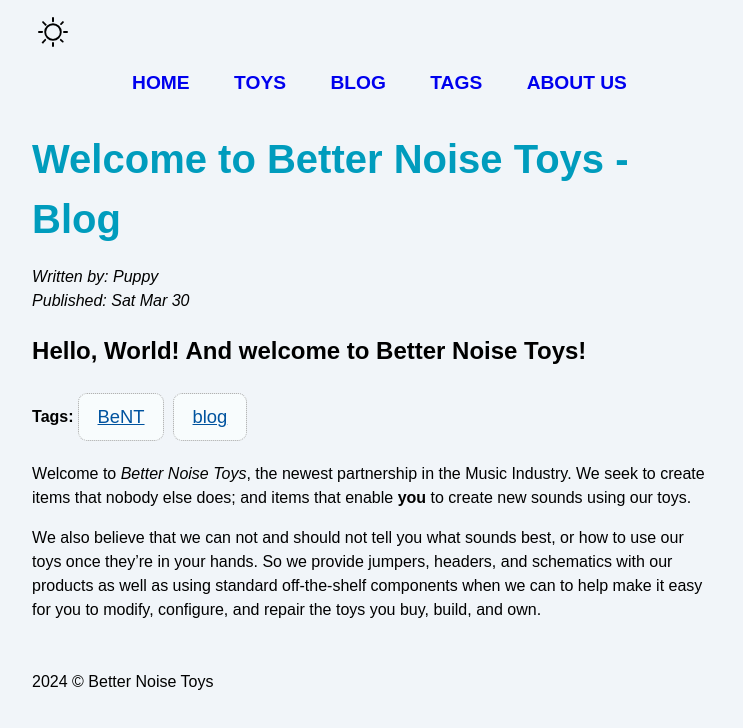
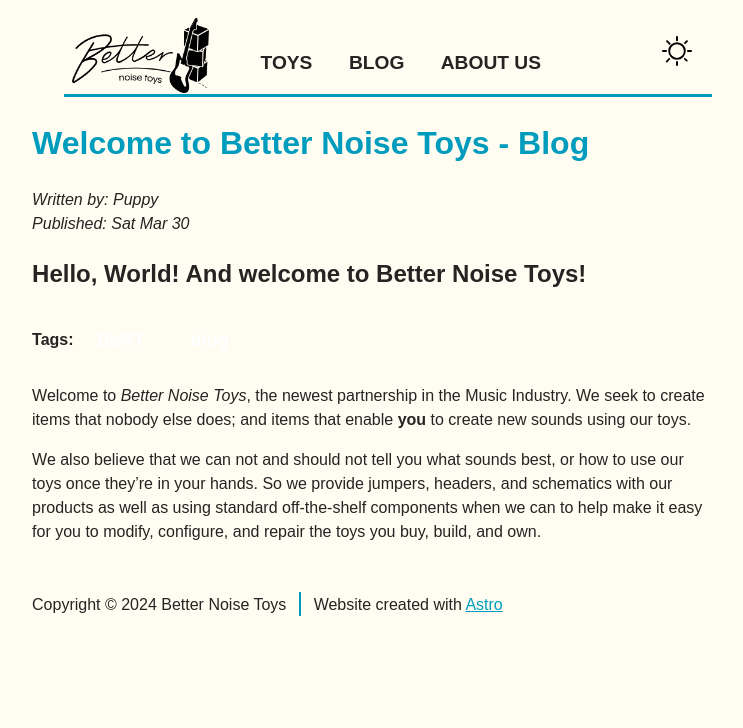
Before and after one commit to PuppyGirlBelly/BeNT_Website, an Astro site: page /posts/post-1 in a window 1280 px wide. Shown: the whole page, without its empty margins (268-1011 px from the left). Built offline with nearby package versions, Linux system fonts and the light colour scheme; Astro itself is replaced by a stand-in of ours.

Commit message:
Improve Navbar for Mobile and Desktop

```diff
--- a/package.json
+++ b/package.json
@@ -13,7 +13,8 @@
     "@astrojs/check": "^0.5.10",
     "@astrojs/rss": "^4.0.5",
     "@astrojs/ts-plugin": "^1.6.1",
-    "astro": "^4.5.12"
+    "astro": "^4.5.12",
+    "modern-normalize": "^2.0.0"
   },
   "devDependencies": {
     "@typescript-eslint/parser": "^7.4.0",
@@ -25,6 +26,7 @@
     "postcss-html": "^1.6.0",
     "prettier": "^3.2.5",
     "prettier-plugin-astro": "^0.13.0",
+    "sass": "^1.72.0",
     "stylelint": "^16.3.1",
     "stylelint-config-html": "^1.1.0",
     "stylelint-config-standard": "^36.0.0",
--- a/src/components/ThemeIcon.astro
+++ b/src/components/ThemeIcon.astro
@@ -19,8 +19,14 @@
 
 <style>
 	#themeToggle {
-		border: 0;
+        display: block;
 		background: none;
+        color: inherit;
+        border: 0;
+        padding: 0;
+        font: inherit;
+        cursor: pointer;
+        outline: inherit;
 	}
 	.sun {
 		fill: black;
--- a/src/components/footer.astro
+++ b/src/components/footer.astro
@@ -1,16 +1,29 @@
 ---
-// const { themeColor } = Astro.props;
+const { themeColor } = Astro.props;
 // import Social from './social.astro';
 ---
-<style>
-    footer {
-        display: flex;
-        gap: 1rem;
-        margin-top: 2rem;
-    }
-</style>
 
 <footer>
-    <p>2024 © Better Noise Toys</p>
-    <!-- <Social themeColor={themeColor} platform="reverb" username="Better_Noise_Toys" /> -->
+	<p>
+		Copyright © 2024 Better Noise Toys
+		<span class="divider"></span>
+		Website created with <a href="https://astro.build/">Astro</a>
+	</p>
+	<!-- <Social themeColor={themeColor} platform="reverb" username="Better_Noise_Toys" /> -->
 </footer>
+
+<style define:vars={{ themeColor }}>
+	footer {
+		display: flex;
+		gap: 1rem;
+		margin-top: 2rem;
+	}
+
+	.divider {
+		display: inline-block;
+		width: 0.15em;
+		height: 1.5em;
+		background-color: var(--themeColor);
+        margin: 0 0.5em -0.4em 0.5em;
+	}
+</style>
--- a/src/components/hamburger.astro
+++ /dev/null
@@ -1,7 +0,0 @@
----
----
-<div class="hamburger">
-  <span class="line"></span>
-  <span class="line"></span>
-  <span class="line"></span>
-</div>
--- a/src/components/header.astro
+++ b/src/components/header.astro
@@ -1,12 +1,169 @@
 ---
-import Hamburger from "./hamburger.astro";
-import Navigation from "./navigation.astro";
-import ThemeIcon from "./ThemeIcon.astro";
+import ThemeIcon from './ThemeIcon.astro';
+const { themeColor } = Astro.props;
+const pathname = new URL(Astro.request.url).pathname;
+const currentPath = pathname.slice(1); // Removes the first "/"
+// import '../styles/components/header.scss';
 ---
+
 <header>
-    <nav>
-        <Hamburger />
-        <ThemeIcon />
-        <Navigation />
-    </nav>
+	<nav>
+		<div class="hamburger">
+			<span class="line"></span>
+			<span class="line"></span>
+			<span class="line"></span>
+		</div>
+
+		<div class="mobile-logo logo"></div>
+
+		<div class="nav-links">
+			<a class={currentPath === '' ? 'active desktop-logo logo' : 'desktop-logo logo'} href="/">
+				Home
+			</a>
+			<a class={currentPath === 'toys' ? 'active' : ''} href="/toys">Toys</a>
+			<a class={currentPath === 'blog' ? 'active' : ''} href="/blog">Blog</a>
+			<a class={currentPath === 'about' ? 'active' : ''} href="/about">About Us</a>
+		</div>
+
+		<div class="container">
+			<ThemeIcon />
+		</div>
+	</nav>
 </header>
+
+<style define:vars={{ themeColor }}>
+	header {
+		position: relative;
+		max-width: 80ch;
+	}
+
+	.hamburger {
+		height: 3em;
+		width: 3em;
+		padding: 1.25em 1.25em;
+        margin-bottom: 1em;
+		cursor: pointer;
+	}
+
+	.line {
+		display: block;
+		width: 2.5em;
+		height: 0.25em;
+		margin: 0 0 0.5em 0;
+		background-color: var(--themeColor);
+		border-radius: 0.5em;
+	}
+
+	.nav-links {
+		width: 100%;
+		top: 5rem;
+		left: 48px;
+		display: none;
+		margin: 0;
+        border-bottom: 0.2em solid var(--themeColor);
+
+		a {
+			display: block;
+			text-align: center;
+			padding: 10px 0;
+			text-decoration: none;
+			font-size: 1.2rem;
+			font-weight: bold;
+			text-transform: uppercase;
+            transition: background-color 0.2s ease;
+
+			&:hover,
+			&:focus {
+				background-color: var(--themeColor);
+				color: white;
+			}
+		}
+
+		.active {
+			background-color: var(--themeColor);
+			color: white;
+		}
+	}
+
+	.logo {
+		background-image: url('../../public/logo//logo_500_dark.png');
+		background-size: 90% auto;
+		background-repeat: no-repeat;
+		background-position: center;
+	}
+
+	.mobile-logo {
+		position: fixed;
+		width: 8em;
+		height: 4em;
+        top: 0.5em;
+        left: 50%;
+        transform: translateX(-50%);
+	}
+
+	.container {
+		position: absolute;
+		top: 1.25em;
+		right: 1.25em;
+	}
+
+	.expanded {
+		display: unset;
+	}
+
+	@media screen and (0 < width < 80ch) {
+		.nav-links {
+			.desktop-logo {
+				background-image: initial;
+			}
+		}
+	}
+
+	@media screen and (80ch < width) {
+		.nav-links {
+			margin-left: 2em;
+			display: block;
+			position: static;
+			width: auto;
+			background: none;
+
+			a {
+				display: inline-block;
+				padding: 0.75rem 1rem;
+                line-height: 2;
+			}
+
+			.desktop-logo {
+                margin-right: 1.5rem;
+				background-size: 90% auto;
+				background-repeat: no-repeat;
+				background-position: center;
+				color: transparent;
+				font-size: 2.5rem;
+                line-height: 1.35;
+
+				&:hover,
+				&:focus {
+					color: transparent;
+				}
+			}
+		}
+
+		.mobile-logo {
+            display: none;
+			background-image: initial;
+		}
+
+		.hamburger {
+			display: none;
+		}
+	}
+</style>
+
+<script>
+	document.addEventListener('astro:page-load', () => {
+		document.querySelector('.hamburger')?.addEventListener('click', () => {
+			document.querySelector('.nav-links')?.classList.toggle('expanded');
+		});
+	});
+</script>
--- a/src/components/navigation.astro
+++ /dev/null
@@ -1,9 +0,0 @@
----
----
-<div class="nav-links" transition:animate="slide">
-    <a href="/">Home</a>
-    <a href="/toys/">Toys</a>
-    <a href="/blog/">Blog</a>
-    <a href="/tags/">Tags</a>
-    <a href="/about/">About Us</a>
-</div>
--- a/src/layouts/MarkdownPostLayout.astro
+++ b/src/layouts/MarkdownPostLayout.astro
@@ -4,9 +4,10 @@ import { fade } from 'astro:transitions';
 const { frontmatter } = Astro.props;
 const postTitle = frontmatter.title;
 const pageTitle = `${postTitle} - Blog`;
+const themeColor = frontmatter.themeColor;
 ---
 
-<BaseLayout pageTitle={pageTitle} themeColor={frontmatter.themeColor}>
+<BaseLayout pageTitle={pageTitle} themeColor={themeColor}>
 	<p>
 		<em>Written by: {frontmatter.author}</em>
 		<br />
@@ -18,15 +19,19 @@ const pageTitle = `${postTitle} - Blog`;
 		<p><strong>Tags:</strong></p>
 		{
 			frontmatter.tags.map((tag: string) => (
-				<p class="tag"><a href={`/tags/${tag}`}>{tag}</a></p>
+				<p class="tag">
+					<a href={`/tags/${tag}`}>{tag}</a>
+				</p>
 			))
 		}
 	</div>
 	<slot />
 </BaseLayout>
-<style>
+
+<style define:vars={{ themeColor }}>
 	a {
-    color: #00539F;
+		color: white;
+		text-decoration: none;
 	}
 
 	.tags {
@@ -36,10 +41,10 @@ const pageTitle = `${postTitle} - Blog`;
 
 	.tag {
 		margin: 0.25em;
-    border: dotted 1px #a1a1a1;
-    border-radius: .5em;
-    padding: .5em 1em;
+		border-radius: 0.5em;
+		padding: 0.5em 1em;
 		font-size: 1.15em;
-    background-color: #F8FCFD;
+		font-weight: bold;
+		background-color: var(--themeColor);
 	}
 </style>
--- a/src/layouts/base_layout.astro
+++ b/src/layouts/base_layout.astro
@@ -2,7 +2,8 @@
 import { ViewTransitions } from "astro:transitions";
 import Header from '../components/header.astro';
 import Footer from '../components/footer.astro';
-import '../styles/global.css';
+import 'modern-normalize/modern-normalize.css';
+import '../styles/global.scss';
 let { pageTitle, themeColor } = Astro.props;
 themeColor = themeColor || '#009CBD';
 ---
@@ -10,9 +11,10 @@ themeColor = themeColor || '#009CBD';
 <html lang="en">
 	<head>
 		<meta charset="utf-8" />
-		<link rel="icon" type="image/svg+xml" href="/favicon.svg" />
+		<link rel="icon" type="image/svg+xml" href="/favicon/favicon.ico" />
 		<meta name="viewport" content="width=device-width" />
 		<meta name="generator" content={Astro.generator} />
+        <meta name="theme-color" content="{theme-color}" />
 		<title>{pageTitle} - Better Noise Toys</title>
         <ViewTransitions />
 		<style define:vars={ {themeColor} }>
@@ -23,10 +25,12 @@ themeColor = themeColor || '#009CBD';
 		</style>
 	</head>
 	<body>
-		<Header />
-		<h1 transition:animate="slide">{pageTitle}</h1>
-		<slot />
-		<Footer />
+		<Header themeColor={themeColor} />
+		<h1>{pageTitle}</h1>
+        <main>
+            <slot />
+        </main>
+		<Footer themeColor={themeColor} />
 		<script>
 			import '../scripts/menu.js';
 		</script>
--- a/src/pages/index.astro
+++ b/src/pages/index.astro
@@ -1,6 +1,6 @@
 ---
 import BaseLayout from '../layouts/base_layout.astro';
-const pageTitle = "Home";
+const pageTitle = "Better Noise Toys";
 ---
 <BaseLayout pageTitle={pageTitle}>
     <h2>My awesome blog subtitle</h2>
--- a/src/scripts/menu.ts
+++ /dev/null
@@ -1,5 +0,0 @@
-document.addEventListener('astro:page-load', () => {
-    document.querySelector('.hamburger')?.addEventListener('click', () => {
-        document.querySelector('.nav-links')?.classList.toggle('expanded');
-    });
-});
--- /dev/null
+++ b/src/styles/components/header.scss
@@ -0,0 +1 @@
+//
--- /dev/null
+++ b/src/styles/global.scss
@@ -0,0 +1,68 @@
+$light: #fffcf2;
+$light-mid: #c5bacc;
+$dark-mid: #3f3940;
+$dark: #252422;
+$weezer-blue: #009cbd;
+
+html {
+	background-color: $light;
+	color: $dark;
+	font-family: sans-serif;
+}
+
+body {
+	margin: 0 auto;
+	width: 100%;
+	max-width: 80ch;
+	padding: 1rem;
+	line-height: 1.5;
+}
+
+h1,
+h2,
+h3,
+h4,
+h5,
+h6 {
+	color: $dark;
+}
+
+header {
+    a {
+        color: $dark;
+    }
+}
+
+main a, footer a {
+    color: $weezer-blue;
+}
+
+html.dark {
+	background-color: $dark;
+	color: $light;
+
+    header {
+        a {
+            color: $light;
+        }
+    }
+
+	.nav-links {
+		a {
+			color: $light;
+		}
+	}
+
+	h1,
+	h2,
+	h3,
+	h4,
+	h5,
+	h6 {
+		color: $light;
+	}
+
+	.logo {
+		background-image: url('../../public/logo//logo_500_light.png');
+	}
+}
```
Also changed, not shown: src/styles/global.css (deleted), 1 other file. Lines whose indentation alone changed are shown as unchanged.
